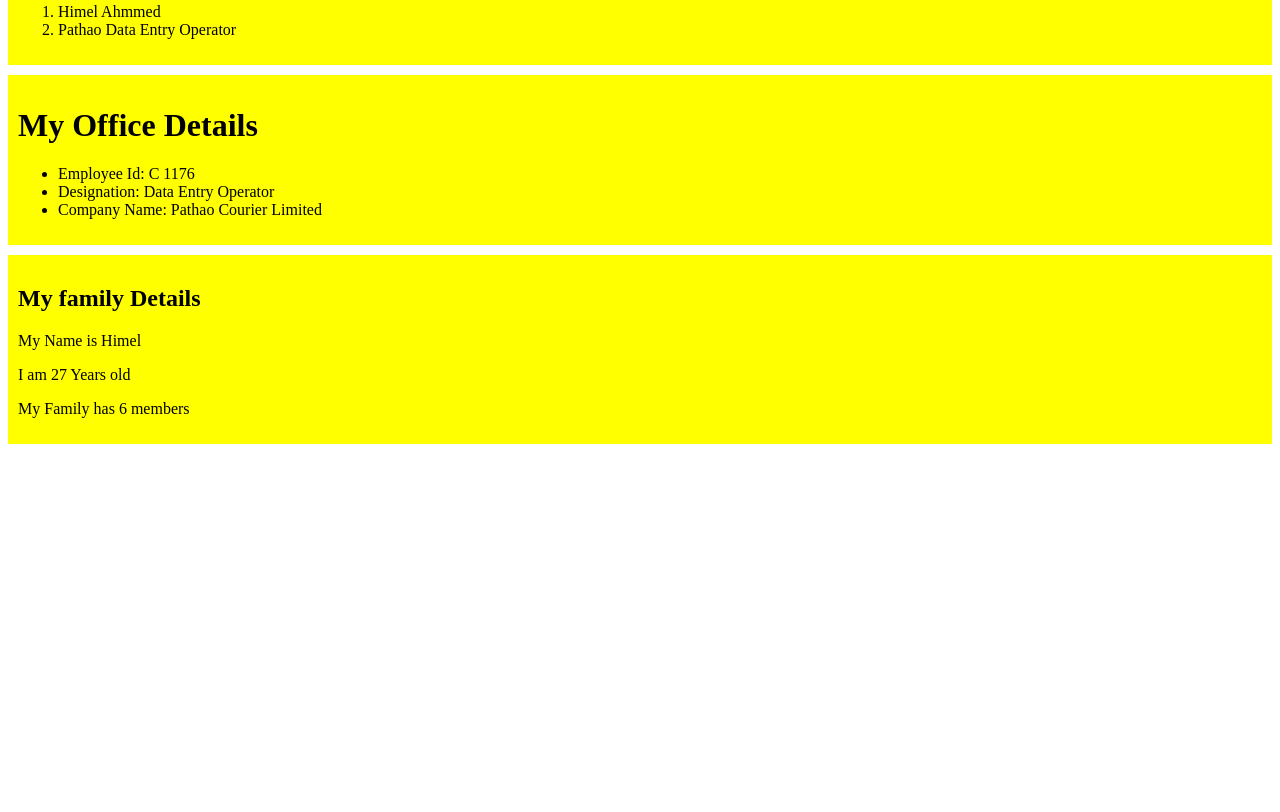
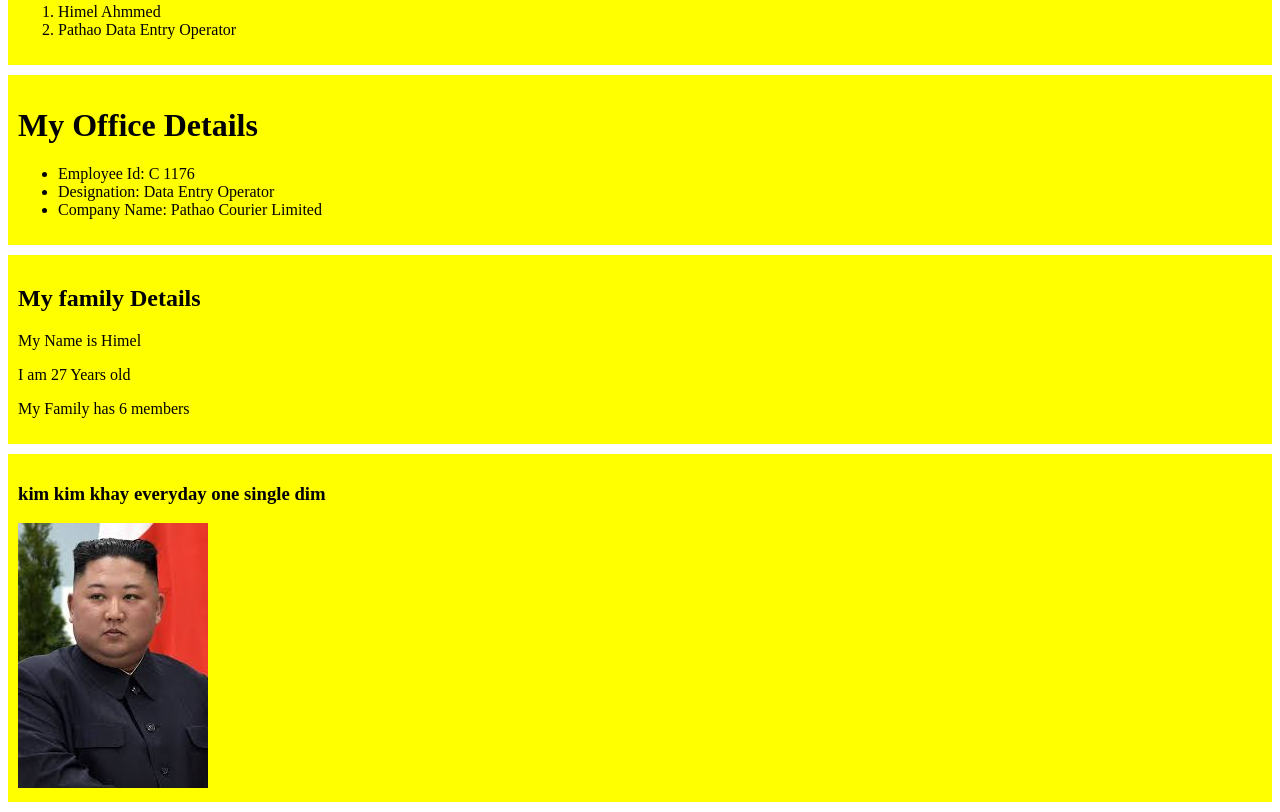
Before and after one commit to himelahmmed/My-Simple-Website, a plain HTML site: page index.html in a window 1280 px wide. Shown: the part 622-1434 px from the top of the page. Before the commit the page ends 1076 px from the top, so only its background shows below. Drawn offline with Linux system fonts and the light colour scheme.

Commit message:
added kim details

```diff
--- a/index.html
+++ b/index.html
@@ -57,5 +57,10 @@
         <p>My Family has 6 members</p>
     </div>
 
+    <div>
+        <h3>kim kim khay everyday one single dim</h3>
+        <img src="images/kim.jpeg" alt="kim image">
+    </div>
+
 </body>
 </html>
```
Also changed, not shown: images/kim.jpeg (added).
